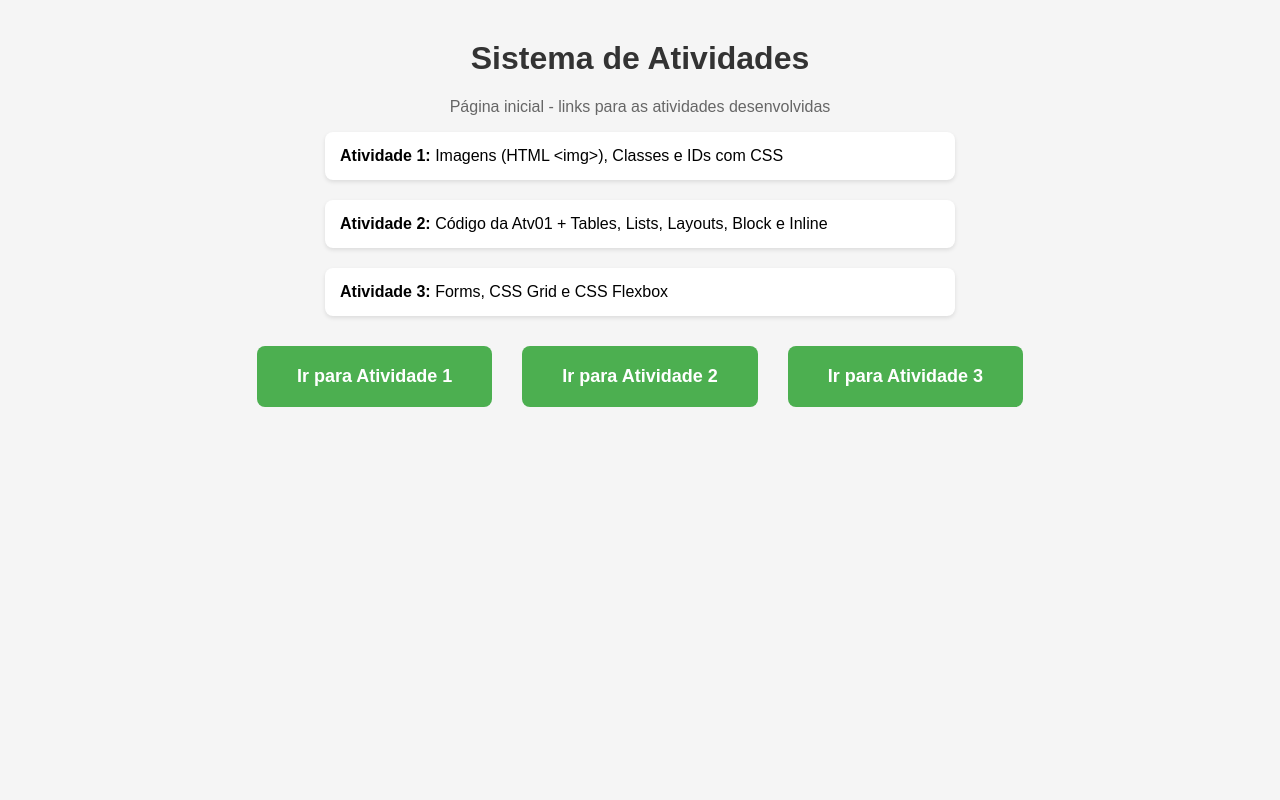
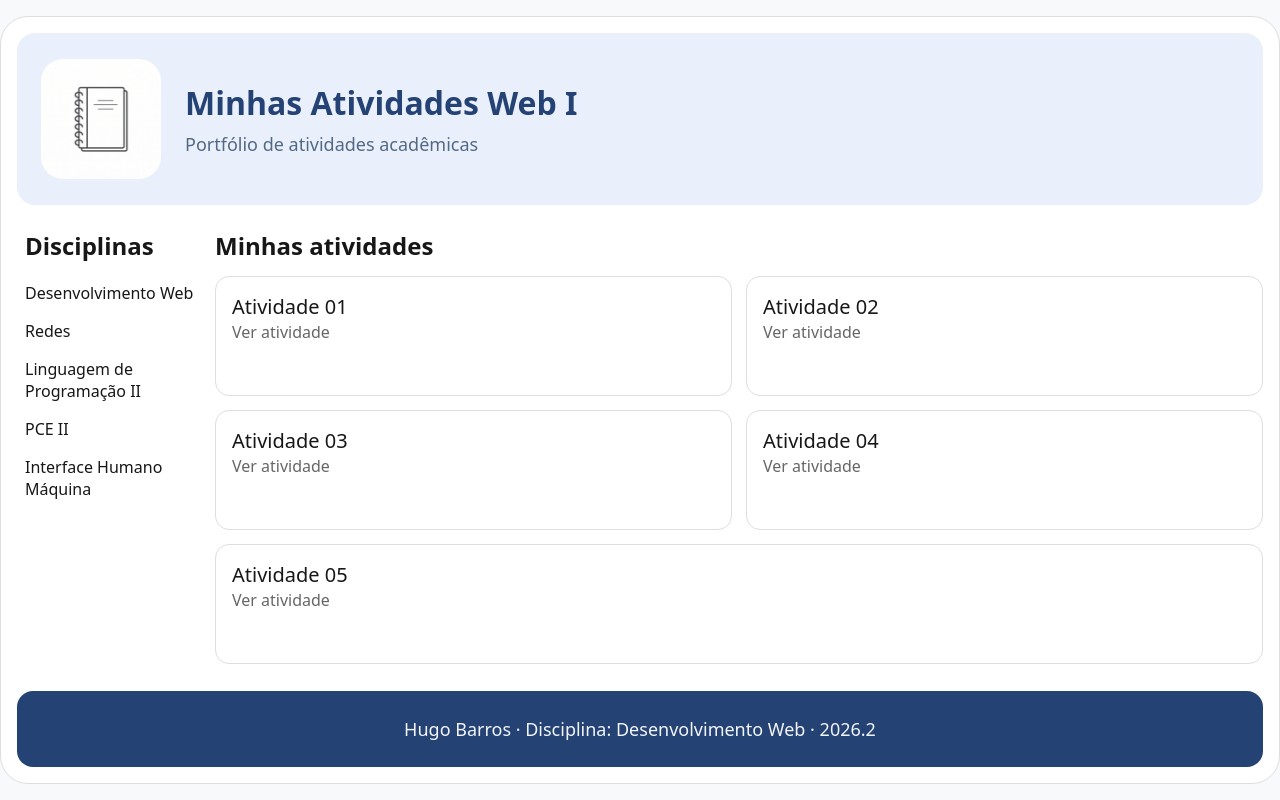
Before and after one commit to hugosb2/atividade, a plain HTML site: page index.html in a window 1280 px wide. Drawn offline with Linux system fonts and the light colour scheme.

Commit message:
atualização

```diff
--- a/atv03/pagina2.css
+++ b/atv03/pagina2.css
@@ -31,6 +31,7 @@ p.descricao {
 }
 
 .grid-container {
+    display: grid;
     background-color: #ffffff;
     margin: 20px;
     padding: 15px;
--- a/atv03/pagina3.css
+++ b/atv03/pagina3.css
@@ -31,6 +31,8 @@ p.descricao {
 }
 
 .flex-container {
+    display: flex;
+    min-height: 150px;
     background-color: #ffffff;
     margin: 20px;
     padding: 15px;
--- /dev/null
+++ b/atv04/styles.css
@@ -0,0 +1,57 @@
+html,
+body {
+    min-height: 100%;
+    margin: 0;
+    font-family: system-ui, -apple-system, BlinkMacSystemFont, "Segoe UI", Roboto, Oxygen, Ubuntu, Cantarell, "Open Sans", "Helvetica Neue", sans-serif;
+}
+
+body {
+    box-sizing: border-box;
+    min-height: 100vh;
+    display: flex;
+    justify-content: center;
+    align-items: flex-start;
+    padding: 24px 0;
+    background-image: url("../atv05/imagens/teste.jpg");
+    background-size: cover;
+    background-position: center;
+    background-repeat: no-repeat;
+}
+
+.container {
+    width: 90%;
+    margin: 0 auto;
+    border-radius: 8px;
+    background-color: #1a0076;
+}
+
+h1 {
+    padding: 20px;
+    color: #fff;
+    text-align: center;
+}
+
+.table-wrapper {
+    overflow-x: auto;
+}
+
+table {
+    width: 100%;
+    min-width: 1200px;
+    border-collapse: collapse;
+}
+
+th,
+td {
+    padding: 8px;
+    border: 1px solid #ddd;
+    text-align: left;
+}
+
+td {
+    background-color: #fff;
+}
+
+th {
+    background-color: #f2f2f2;
+}
--- /dev/null
+++ b/atv05/styles.css
@@ -0,0 +1,44 @@
+html, body{
+    font-family:system-ui, -apple-system, BlinkMacSystemFont, 'Segoe UI', Roboto, Oxygen, Ubuntu, Cantarell, 'Open Sans', 'Helvetica Neue', sans-serif;
+    margin: 0;
+    padding: 0;
+    min-height: 100vh;
+    display: flex;
+    justify-content: center;
+    align-items: center;
+    background-image: url("imagens/teste.jpg");
+    background-size: cover;
+    background-position: center;
+    background-repeat: no-repeat;
+}
+
+h1{
+    color: #ffffff;
+    text-align: center;
+    padding: 20px;
+}
+
+table{
+    border-collapse: collapse;
+    width: 100%;
+}
+
+th, td{
+    border: 1px solid #ddd;
+    padding: 8px;
+    text-align: left;
+}
+td{
+    background-color: #ffffff;
+}
+
+th{
+    background-color: #f2f2f2;
+}
+
+.container{
+    background-color: #1a0076;
+    border-radius: 8px;
+    width: 80%;
+    margin: 0 auto;
+}
--- a/index.html
+++ b/index.html
@@ -3,29 +3,55 @@
 <head>
     <meta charset="UTF-8">
     <meta name="viewport" content="width=device-width, initial-scale=1.0">
-    <title>Sistema de Atividades - W3Schools</title>
+    <title>Minhas Atividades Web I</title>
     <link rel="stylesheet" href="styles.css">
 </head>
 <body>
+    <div class="portfolio">
+        <header class="header">
+            <img src="./logo.jfif" alt="Logo do portfólio">
+            <div class="header-text">
+                <h1>Minhas Atividades Web I</h1>
+                <p>Portfólio de atividades acadêmicas</p>
+            </div>
+        </header>
 
-    <h1>Sistema de Atividades</h1>
-    <p>Página inicial - links para as atividades desenvolvidas</p>
+        <aside class="disciplinas">
+            <h2>Disciplinas</h2>
+            <ul>
+                <li>Desenvolvimento Web</li>
+                <li>Redes</li>
+                <li>Linguagem de Programação II</li>
+                <li>PCE II</li>
+                <li>Interface Humano Máquina</li>
+            </ul>
+        </aside>
 
-    <div class="descricao">
-        <strong>Atividade 1:</strong> Imagens (HTML &lt;img&gt;), Classes e IDs com CSS
+        <main class="activities">
+            <h2 class="activities-title">Minhas atividades</h2>
+            <a class="activity activity-01" href="atv01/index.html">
+                <span class="activity-name">Atividade 01</span>
+                <span class="activity-link">Ver atividade</span>
+            </a>
+            <a class="activity activity-02" href="atv02/index.html">
+                <span class="activity-name">Atividade 02</span>
+                <span class="activity-link">Ver atividade</span>
+            </a>
+            <a class="activity activity-03" href="atv03/index.html">
+                <span class="activity-name">Atividade 03</span>
+                <span class="activity-link">Ver atividade</span>
+            </a>
+            <a class="activity activity-04" href="atv04/index.html">
+                <span class="activity-name">Atividade 04</span>
+                <span class="activity-link">Ver atividade</span>
+            </a>
+            <a class="activity activity-05" href="atv05/index.html">
+                <span class="activity-name">Atividade 05</span>
+                <span class="activity-link">Ver atividade</span>
+            </a>
+        </main>
+
+        <footer class="footer">Hugo Barros · Disciplina: Desenvolvimento Web · 2026.2</footer>
     </div>
-    <div class="descricao">
-        <strong>Atividade 2:</strong> Código da Atv01 + Tables, Lists, Layouts, Block e Inline
-    </div>
-    <div class="descricao">
-        <strong>Atividade 3:</strong> Forms, CSS Grid e CSS Flexbox
-    </div>
-
-    <nav class="menu">
-        <a href="atv01/index.html" class="menu-item">Ir para Atividade 1</a>
-        <a href="atv02/index.html" class="menu-item">Ir para Atividade 2</a>
-        <a href="atv03/index.html" class="menu-item">Ir para Atividade 3</a>
-    </nav>
-
 </body>
 </html>
--- a/styles.css
+++ b/styles.css
@@ -1,47 +1,130 @@
-body {
-    font-family: Arial, sans-serif;
-    margin: 40px;
-    background-color: #f5f5f5;
+* {
+    box-sizing: border-box;
+    margin: 0;
+    font-family: system-ui, -apple-system, BlinkMacSystemFont, "Segoe UI", sans-serif;
 }
 
-h1 {
-    color: #333;
-    text-align: center;
+body {
+    background: #f8f9fb;
+    color: #171717;
 }
 
-p {
-    text-align: center;
+.portfolio {
+    display: grid;
+    grid-template-areas:
+        "header header"
+        "sidebar activities"
+        "footer footer";
+    grid-template-columns: 190px minmax(0, 1fr);
+    gap: 8px;
+    max-width: 1400px;
+    min-height: calc(100vh - 32px);
+    margin: 16px auto;
+    padding: 16px;
+    border: 1px solid #dedede;
+    border-radius: 28px;
+    background: #fff;
+}
+
+.header {
+    grid-area: header;
+    display: flex;
+    align-items: center;
+    gap: 24px;
+    padding: 24px;
+    border-radius: 18px;
+    background: #eaf0fb;
+}
+
+.header img {
+    width: 120px;
+    height: 120px;
+    border-radius: 22px;
+    object-fit: cover;
+}
+
+.header-text h1 {
+    margin-bottom: 8px;
+    color: #244273;
+    font-size: clamp(24px, 3vw, 32px);
+}
+
+.header-text p {
+    color: #526985;
+    font-size: 18px;
+}
+
+.disciplinas {
+    grid-area: sidebar;
+    padding: 16px 8px;
+}
+
+.disciplinas ul {
+    display: grid;
+    gap: 16px;
+    margin-top: 20px;
+    padding: 0;
+    list-style: none;
+}
+
+.activities {
+    grid-area: activities;
+    display: grid;
+    grid-template-areas:
+        "title title"
+        "activity01 activity02"
+        "activity03 activity04"
+        "activity05 activity05";
+    grid-template-columns: repeat(2, minmax(0, 1fr));
+    gap: 14px;
+    align-content: start;
+    padding: 16px 0;
+}
+
+.activities-title {
+    grid-area: title;
+}
+
+.activity {
+    display: grid;
+    grid-template-rows: 24px auto auto;
+    gap: 4px;
+    min-height: 120px;
+    padding: 16px;
+    border: 1px solid #dedede;
+    border-radius: 14px;
+    color: inherit;
+    text-decoration: none;
+}
+
+.activity-01 { grid-area: activity01; }
+.activity-02 { grid-area: activity02; }
+.activity-03 { grid-area: activity03; }
+.activity-04 { grid-area: activity04; }
+.activity-05 { grid-area: activity05; }
+
+.activity-icon {
+    color: #2f6ecb;
+    font-size: 22px;
+    font-weight: 700;
+}
+
+.activity-name {
+    font-size: 20px;
+}
+
+.activity-link {
     color: #666;
 }
 
-.menu {
-    display: flex;
-    justify-content: center;
-    gap: 30px;
-    margin-top: 30px;
+.footer {
+    grid-area: footer;
+    display: grid;
+    min-height: 72px;
+    place-items: center;
+    border-radius: 16px;
+    background: #244273;
+    color: #f2f5fb;
+    font-size: 18px;
+    text-align: center;
 }
-
-.menu-item {
-    display: block;
-    text-decoration: none;
-    background-color: #4CAF50;
-    color: white;
-    padding: 20px 40px;
-    border-radius: 8px;
-    font-size: 18px;
-    font-weight: bold;
-    transition: background-color 0.3s;
-}
-
-.menu-item:hover {
-    background-color: #45a049;
-}
-
-.descricao {
-    max-width: 600px;
-    margin: 0 auto 20px auto;
-    padding: 15px;
-    background-color: white;
-    border-radius: 8px;
-    box-shadow: 0 2px 4px rgba(0,0,0,0.1);
-}
```
Also changed, not shown: atv04/index.html (added, +130 -0 lines), atv05/index.html (added, +47 -0 lines), logo.jfif (added), 1 other file.
